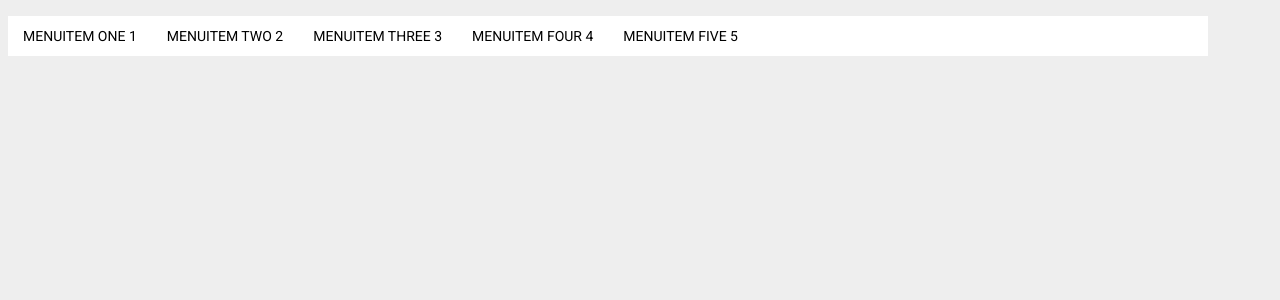
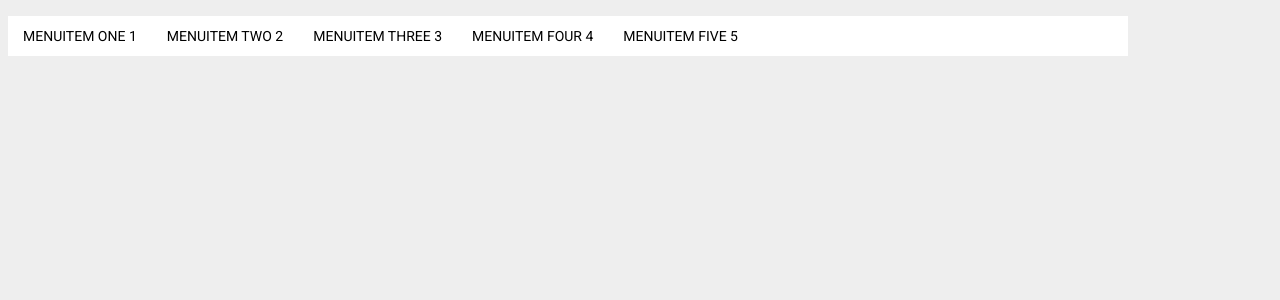
Before and after one commit to waldell/react-menu, a React (Create React App) app: page / in a window 1280 px wide. Shown: the top 300 px of the page. Built offline with nearby package versions, Linux system fonts and the light colour scheme.

Commit message:
finalizing some stuiff

```diff
--- a/src/App.scss
+++ b/src/App.scss
@@ -3,6 +3,16 @@ body {
 }
 .dimmer {
 
+}
+
+.top-menu {
+	position: relative;
+	max-width:1120px;
+	background: #fff
+}
+
+a {
+	color:inherit;
 }
 
 
@@ -185,14 +195,7 @@ $current-text-color: #000;
 	$itemWidth: 280px;
 	$firstItemHeight:40px;
 
-	a {
-		color:inherit;
-	}
-	.top-menu {
-		position: relative;
-		width:1200px;
-		background: #fff
-	}
+
 
 	.menu {
 		padding-inline-start: 0px;
--- a/src/Menu.js
+++ b/src/Menu.js
@@ -4,11 +4,21 @@ import MenuItem from './MenuItem';
 export default class Menu extends React.Component {
 	constructor(props) {
 		super(props);
+		this.menuRef = React.createRef();
+		this._handleClickOutside = this._handleClickOutside.bind(this);
 	}
 
 	get className() {
-		var alignmentClass = this.props.align === 'right' ? 'menu--right' : 'menu--left';
-		return `${this.props.className} menu menu--level-${this.props.level} ${alignmentClass}`;
+		return `${this.props.className?this.props.className:''} menu menu--level-${this.props.level}`;
+	}
+
+	_handleClickOutside(e) {
+		e.stopImmediatePropagation();
+		const clickedItem = e.target;
+		const clickInMenu = this.menuRef.current.contains(clickedItem);
+		if (!clickInMenu) {
+			this.props.close();
+		}
 	}
 
 	renderMenuItems() {
@@ -30,8 +40,16 @@ export default class Menu extends React.Component {
 	render() {
 		return (
 			<ul
+				ref={this.menuRef}
 				className={this.className}
 				children={this.renderMenuItems()} />
 		);
 	}
+
+	componentWillMount() {
+		document.addEventListener('mousedown', this._handleClickOutside, false);
+	}
+	componentWillUnmount() {
+		document.addEventListener('mousedown', this._handleClickOutside, false);
+	}
 }
--- a/src/MenuComposition.js
+++ b/src/MenuComposition.js
@@ -14,6 +14,7 @@ export default class MenuComposition extends React.Component {
 		}
 
 		this.itemClick = this.itemClick.bind(this);
+		this.menuClose = this.menuClose.bind(this);
 	}
 
 	getTrail(url, data) {
@@ -41,10 +42,6 @@ export default class MenuComposition extends React.Component {
 	}
 
 	itemClick(e, dataItem) {
-		//console.log(dataItem);
-		//console.log();
-		//dataItem.self.props.data.text = 'loremzzzz'
-
 		let trail = this.getTrail(dataItem.url, this.state.data);
 
 		if (!dataItem.selected) {
@@ -56,9 +53,16 @@ export default class MenuComposition extends React.Component {
 			currentPath: this.getTrail('2234', this.state.data)
 		})
 	}
+	menuClose() {
+		console.log(this)
+		this.setState({
+			selectedPath: []
+		})
+	}
 	render() {
 		return (
 			<Menu
+				close={this.menuClose}
 				className='top-menu'
 				itemClick={this.itemClick}
 				data={this.state.data}
--- a/src/MenuItem.js
+++ b/src/MenuItem.js
@@ -28,16 +28,23 @@ export default class MenuItem extends React.Component {
 
 	itemClick(e) {
 		e.preventDefault();
+		this._markCurrentSelectedItem(e);
+		this._setAlignment();
+	}
 
+	_setAlignment() {
+		const clickedItemCenterOffsetFromLeft = this.listItemRef.current.offsetLeft + (this.listItemRef.current.offsetWidth / 2);
+		const rightAlign = clickedItemCenterOffsetFromLeft > 560;
+		this.setState({
+			rightAlign: rightAlign
+		});
+	}
+
+	_markCurrentSelectedItem(e) {
+		// look for the current menuitem in the current selected path...
 		const currentSelectedItemIndex = this.props.selectedPath.indexOf(this.props.data.url);
-		const selected = currentSelectedItemIndex === -1
-
-		const clickedItemCenterOffsetFromLeft = this.listItemRef.current.offsetLeft + (this.listItemRef.current.offsetWidth/2);
-		if (clickedItemCenterOffsetFromLeft > 560) {
-			this.setState({
-				rightAlign: true
-			});
-		}
+		// ...if it exists in the array...
+		const selected = currentSelectedItemIndex === -1;
 
 		this.props.itemClick(e, {
 			url: this.props.data.url,
@@ -45,7 +52,7 @@ export default class MenuItem extends React.Component {
 		});
 	}
 
-	// TODO: refactor the menu_wrapper item stuff!!! Doesn't look good!
+	// TODO: refactor the menu_wrapper item stuff!!! Should be able to break this out and remove if from menu-item
 	renderSubMenu() {
 		let element = '';
 		if (this.props.level === 1) {
@@ -83,6 +90,7 @@ export default class MenuItem extends React.Component {
 				children={this.props.data.text} />
 		);
 	}
+
 	renderLink() {
 		return (
 			<a
```
